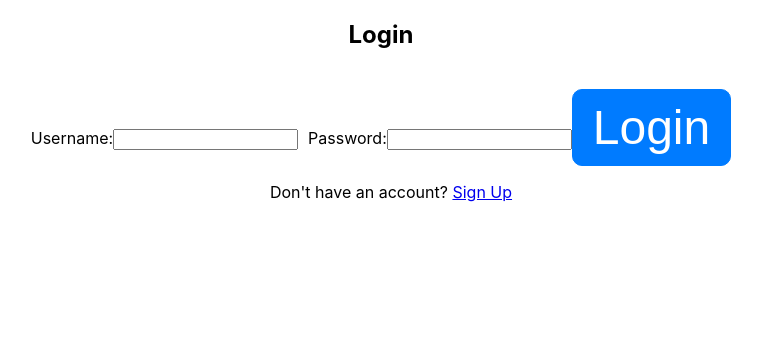
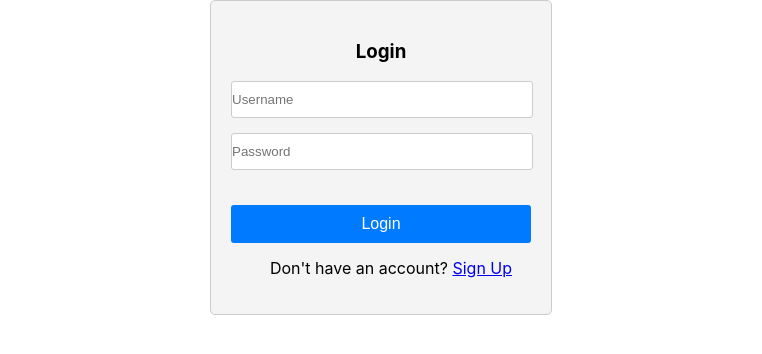
Before and after one commit to Afk-Akash/book-shop-frontend, a React (Create React App) app: page /login in a window 1280 px wide. Shown: the top 354 px of the page, without its empty margins (259-1021 px from the left). Built offline with nearby package versions, Linux system fonts and the light colour scheme.

Commit message:
TLE : harikrishna : add login page

```diff
--- a/src/Component/LoginPage.js
+++ b/src/Component/LoginPage.js
@@ -1,29 +1,91 @@
-import React from 'react';
+import React, { useState, useEffect } from 'react';
 import { Link } from 'react-router-dom';
+import styles from './LoginPage.style';
 
 const LoginPage = () => {
-    const handleSubmit = (e) => {
-        e.preventDefault();
+    const [formData, setFormData] = useState({ username: '', password: '' });
+    const [error, setError] = useState('');
 
+    const handleLogin = () => {
+        const { username, password } = formData;
+
+        if (username === 'mockUser' && password === 'Token@123') {
+            const token = 'example_token_from_server';
+            localStorage.setItem('accessToken', token);
+            window.location.href = '/home';
+        } else {
+            setError('Invalid username or password');
+        }
     };
 
+    const handleChange = (e) => {
+        setFormData({ ...formData, [e.target.name]: e.target.value });
+    };
+
+    useEffect(() => {
+        const url = new URL(window.location.href);
+        const code = url.searchParams.get('code');
+
+        if (!code) {
+            return;
+        }
+
+        const data = {
+            code: code,
+            grant_type: 'authorization_code',
+            scope: 'openid user',
+            redirect_uri: 'http://localhost:3000',
+            client_id: 'bookshop',
+        };
+
+        var formBody = [];
+        for (var property in data) {
+            var encodedKey = encodeURIComponent(property);
+            var encodedValue = encodeURIComponent(data[property]);
+            formBody.push(encodedKey + '=' + encodedValue);
+        }
+
+        formBody = formBody.join('&');
+        fetch('http://localhost:8090/default/token', {
+            method: 'POST',
+            headers: {
+                'Content-Type': 'application/x-www-form-urlencoded',
+                origin: 'http://localhost:3000',
+            },
+            body: formBody,
+        })
+            .then((response) => {
+                return response.json();
+            })
+    }, []);
+
     return (
-
-        <div>
-            <h2>Login</h2>
-            <form onSubmit={handleSubmit}>
-                <label htmlFor="username">Username:</label>
-                <input type="text" id="username" name="username" required />
-
-                <label htmlFor="password">Password:</label>
-                <input type="password" id="password" name="password" required />
-
-                <button type="submit">Login</button>
+        <div style={styles.loginContainer}>
+            <h3>Login</h3>
+            {error && <p style={styles.errorMessage}>{error}</p>}
+            <form onSubmit={(e) => { e.preventDefault(); handleLogin(); }}>
+                <input
+                    type="text"
+                    name="username"
+                    placeholder="Username"
+                    onChange={handleChange}
+                    style={styles.inputField}
+                />
+                <input
+                    type="password"
+                    name="password"
+                    placeholder="Password"
+                    onChange={handleChange}
+                    style={styles.inputField}
+                />
+                <button type="submit" style={styles.loginButton}>
+                    Login
+                </button>
             </form>
-            <p>
+            <p style={styles.signupLink}>
                 Don't have an account? <Link to="/signup">Sign Up</Link>
             </p>
-        </div >
+        </div>
     );
 };
 
--- /dev/null
+++ b/src/Component/LoginPage.style.js
@@ -0,0 +1,38 @@
+
+const styles = {
+    loginContainer: {
+        maxWidth: '300px',
+        margin: 'auto',
+        padding: '20px',
+        border: '1px solid #ccc',
+        borderRadius: '5px',
+        textAlign: 'center',
+        backgroundColor: '#f4f4f4',
+    },
+    inputField: {
+        width: '100%',
+        padding: '10px 0px',
+        marginBottom: '15px',
+        border: '1px solid #ccc',
+        borderRadius: '3px',
+    },
+    loginButton: {
+        width: '100%',
+        padding: '10px',
+        backgroundColor: '#007bff',
+        color: '#fff',
+        border: 'none',
+        borderRadius: '3px',
+        cursor: 'pointer',
+        fontSize: '16px'
+    },
+    errorMessage: {
+        color: 'red',
+        marginBottom: '15px',
+    },
+    signupLink: {
+        marginTop: '15px',
+    },
+};
+
+export default styles;
--- a/src/Component/SignUpForm.style.js
+++ b/src/Component/SignUpForm.style.js
@@ -31,7 +31,8 @@ const styles = {
         cursor: 'pointer',
         borderRadius: '4px',
         marginBottom: '15px',
-        alignItems: 'left'
+        alignItems: 'left',
+        fontSize: '16px',
     },
     submitButton: {
         backgroundColor: '#28a745',
```
